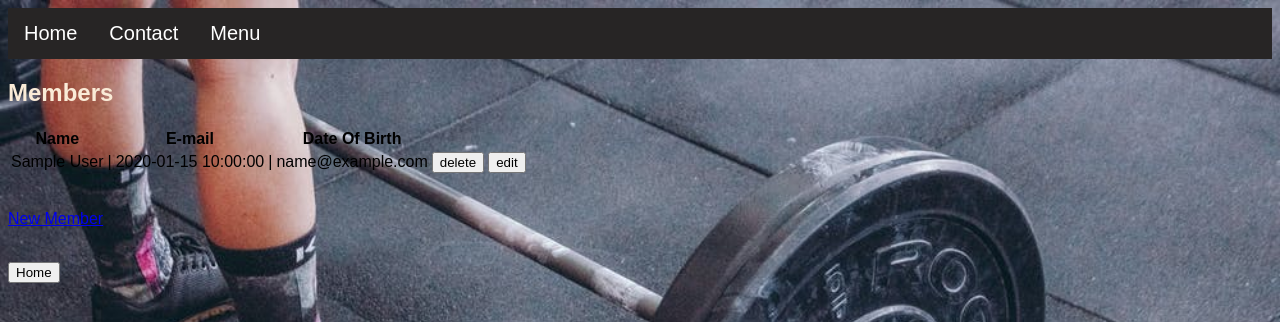
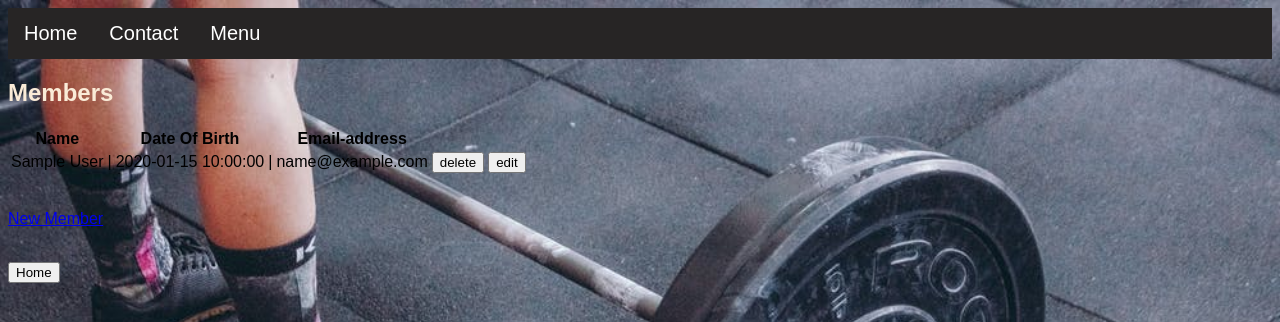
Before and after one commit to belus90/First_project, a Flask app: page /members in a window 1280 px wide. Shown: the top 322 px of the page. Run offline with Flask 2, Linux system fonts and the light colour scheme; a database or web service that is not in the repository returns one stand-in record (values such as "Sample title"); some libraries are stand-ins or nearby versions.

```diff
--- a/templates/members/index.html
+++ b/templates/members/index.html
@@ -6,9 +6,9 @@
     <tr>
         <th>Name</th>
         <th></th>
-        <th>E-mail</th>
+        <th>Date Of Birth</th>
         <th></th>
-        <th>Date Of Birth</th>
+        <th>Email-address</th>
     </tr>
     {% for member in members %}
     <tr>
```
